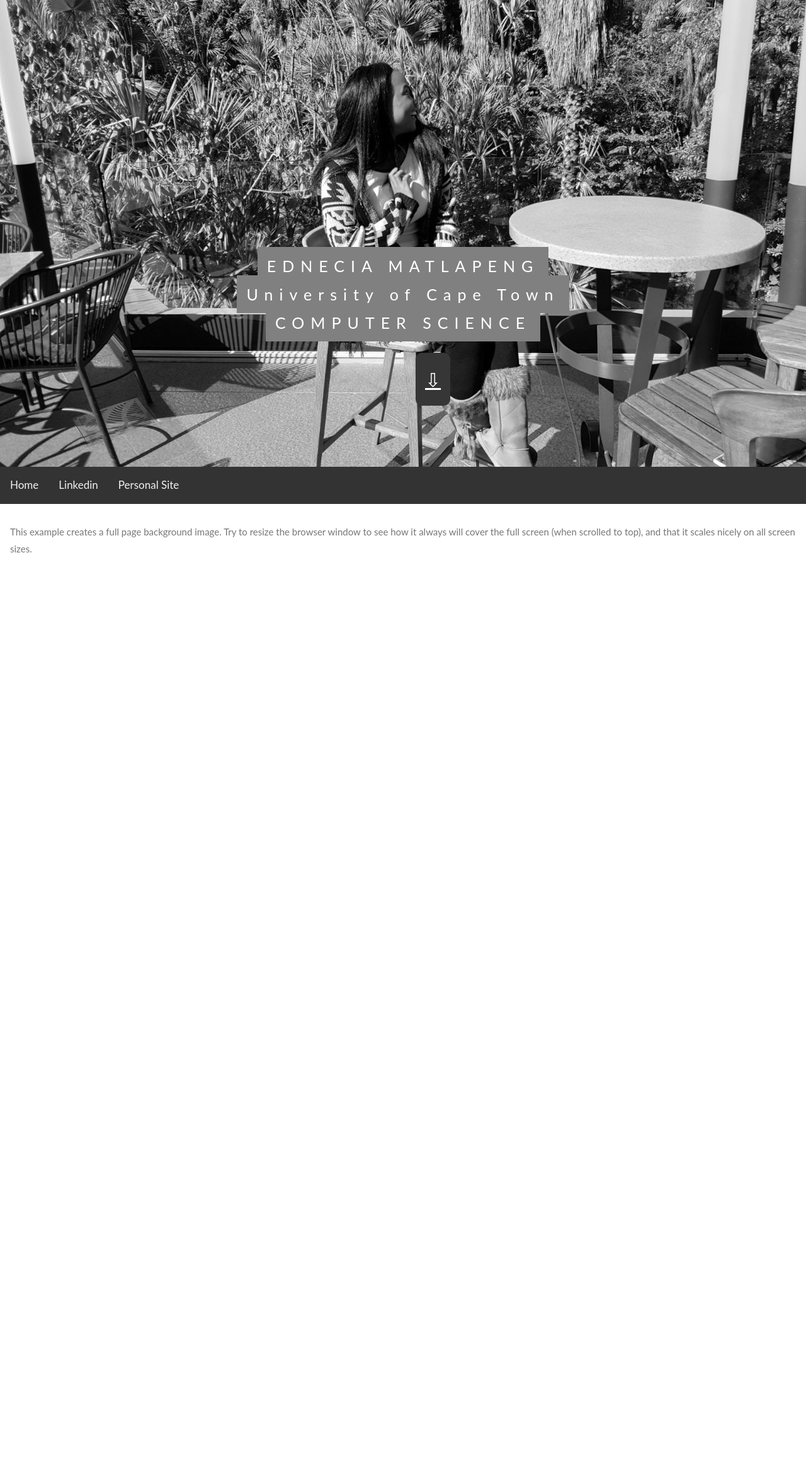
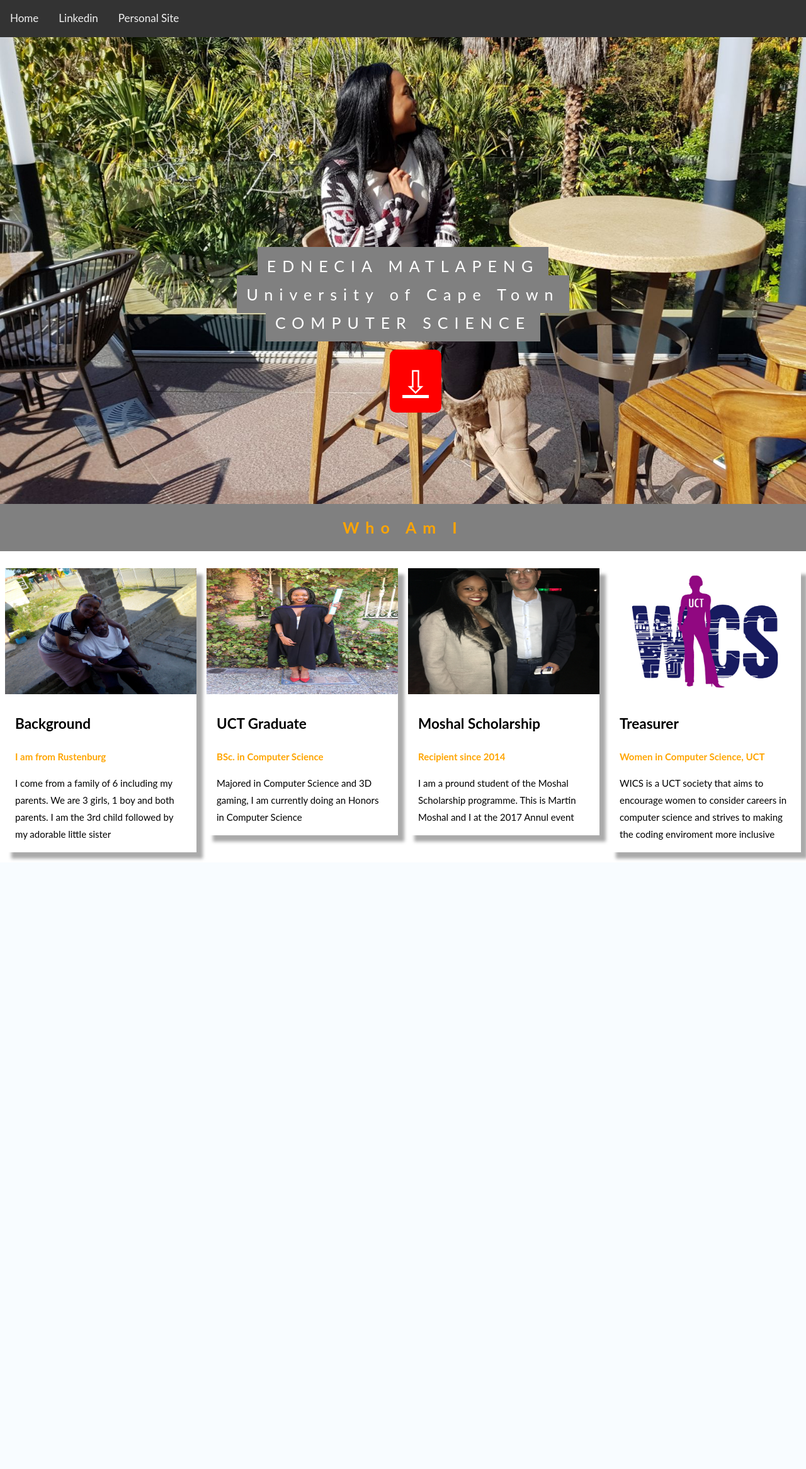
Before and after one commit to sewagodimo/first-website, a PHP site: page / in a window 1280 px wide. Shown: the whole page at 63% size. After the commit the page ends 1366 px from the top, so only its background shows below. Run offline with PHP 8.4, Linux system fonts and the light colour scheme.

Commit message:
Fixed the who am I cards

```diff
--- a/index.css
+++ b/index.css
@@ -7,8 +7,8 @@
   color: #777;
 }
 /* CSS FOR THE NAV BAR inside the navbar */
-body{
-
+html{
+	 box-sizing: border-box;
 }
 
 .main {
@@ -20,8 +20,12 @@
   overflow: hidden;
   background-color: #333;
   position: fixed;
-  bottom: 0;
+  top: 0;
   width: 100%;
+}
+.heading{
+	 width: 100%;
+	   z-index: 99;
 }
 
 .navbar a {
@@ -40,19 +44,21 @@
 .bg {
     /* The image used */
     background-image: url("images/happy.jpg");
-
     /* Full height */
     height: 100%;
-
-
+    /* Grey Scale */
+     -webkit-filter: grayscale(100%); /* Safari 6.0 - 9.0 */
+    filter: grayscale(100%);
     /* Center and scale the image nicely */
     background-position: center;
     background-repeat: no-repeat;
     background-size: cover;
 }
 .bg:hover{
-    -webkit-filter: grayscale(100%); /* Safari 6.0 - 9.0 */
-    filter: grayscale(100%);
+	/* Grey Scale */
+	    -webkit-filter: grayscale(0%); /* Safari 6.0 - 9.0 */
+    filter: grayscale(0%);
+
 }
 .caption {
   position: absolute;
@@ -63,19 +69,63 @@
   width: 100%;
   text-align: center;
   color: #000;
+
+}
+.heading {
+
+  left: 0;
+  top: 50%;
+  font-size: 25px;
+  font-weight: bold;
+  padding-bottom: 5px;
+  width: 100%;
+  text-align: center;
+  color: #000;
+
+  background-color: grey;
+  color: orange;
+  padding: 15px;
+  top: 15%;
+  letter-spacing: 10px;
+
 }
 
 .caption span.border {
   background-color: grey;
   color: #fff;
   padding: 15px;
+  top: 15%;
   letter-spacing: 10px;
 }
+
+@media (max-width: 650px) {
+  .caption{
+    font-size: 15px;
+  }
+  .caption span.border {
+  	 padding: 10px;
+  }
+   #scrolldown {
+  	   padding: 15px;
+  }
+}
+@media (max-width: 300px) {
+  .caption{
+    font-size: 10px;
+  }
+  .caption span.border {
+  	 padding: 5px;
+  }
+  #scrolldown {
+  	   padding: 10px;
+  }
+}
 #scrolldown {
-    /* Hidden by default */
+    /
     position: absolute; /* Fixed/sticky position */
     /* Place the button at the bottom of the page */
-    font-size: 30px;
+    font-size: 50px;
+    width: 100px;
     /* Place the button 30px from the right */
     z-index: 99; /* Make sure it does not overlap */
     border: none; /* Remove borders */
@@ -83,6 +133,54 @@
     background-color: red; /* Set a background color */
     color: white; /* Text color */
     cursor: pointer; /* Add a mouse pointer on hover */
-    padding: 15px; /* Some padding */
+    padding: 20px; /* Some padding */
     border-radius: 10px; /* Rounded corners */
 }
+
+/**-----------------------------------------The WHO AM I----------------------------*/
+*, *:before, *:after {
+  box-sizing: inherit;
+}
+
+.column {
+  float: left;
+  width: 25%;
+  margin-bottom: 16px;
+  padding: 0 8px;
+
+}
+.mainbox{
+	background: white;
+}
+
+@media (max-width: 650px) {
+  .column {
+    width: 100%;
+    display: block;
+  }
+}
+
+.card {
+  box-shadow: 0 12px 16px 0 rgba(0, 0, 0, 0.2);
+    box-shadow: 10px 10px 5px #aaaaaa;
+  background: white;
+
+}
+
+.container {
+  padding: 0 16px;
+  color: black;
+
+}
+
+.container::after, .row::after {
+  content: "";
+  clear: both;
+  display: table;
+
+}
+
+.title {
+  color: orange;
+  font-weight: bold;
+}
--- a/index.html
+++ b/index.html
@@ -7,6 +7,8 @@
  <link rel="shortcut icon" href="images/ednecia.png">
 </head>
 <body>
+
+
 <div class="bg nav" id ="home">
 	 <div class="caption">
     <span class="border" >EDNECIA MATLAPENG</span>
@@ -15,22 +17,72 @@
     <br>
     <span class="border" >COMPUTER SCIENCE</span>
     <br>
-    <!--a href="#heading" id="scrolldown" >&#x21E9 </a-->
-    <nav>
-        <ul>
-     <a href="#heading"  id="scrolldown"  onclick="test('heading'); return false;" >&#x21E9 </a>
-      </ul>
-    </nav>
-     </p>
-  </div>
-  </div>
-<div class="main nav" id="heading">  <p>This example creates a full page background image. Try to resize the browser window to see how it always will cover the full screen (when scrolled to top), and that it scales nicely on all screen sizes.</p>
-</div>
-<div class="navbar">
+    <div class="navbar">
   <a href="#home">Home</a>
   <a href="https://www.linkedin.com/in/sewagodimo-matlapeng-b502b9103/" target="_blank">Linkedin</a>
   <a href="https://ednecia-personal.herokuapp.com/pages/Home" target="_blank">Personal Site</a>
 </div>
+    <!--a href="#heading" id="scrolldown" >&#x21E9 </a-->
+    <nav>
+        <ul>
+     <a href="#scrolldown"  id="scrolldown"  onclick="test('heading'); return false;" >&#x21E9 </a>
+      </ul>
+    </nav>
+  </div>
+  </div>
+  <div class="heading" id="heading">Who Am I</div>
+<div class="mainbox" >
+<br>
+<div class="row">
+
+  <div class="column">
+    <div class="card">
+      <img src="images/parents.jpg" alt="my parents" style="width:100%;height:200px;">
+      <div class="container">
+        <h2>Background</h2>
+        <p class="title">I am from Rustenburg</p>
+        <p>I come from a family of 6 including my parents. We are 3 girls, 1 boy and both parents. I am the 3rd child followed by my adorable little sister</p>
+      </div>
+    </div>
+  </div>
+
+  <div class="column">
+    <div class="card">
+      <img src="images/grad.jpg" alt="my graduation picture" style="width:100%;height:200px;">
+      <div class="container">
+        <h2>UCT Graduate</h2>
+        <p class="title">BSc. in Computer Science</p>
+        <p>Majored in Computer Science and 3D gaming, I am currently doing an Honors in Computer Science</p>
+      </div>
+    </div>
+  </div>
+
+ <div class="column">
+    <div class="card">
+      <img src="images/moshal.jpg" alt="me with martin" style="width:100%; height:200px;">
+      <div class="container">
+        <h2 href="www.moshalscholarship.org">Moshal Scholarship </h2>
+        <p class="title">Recipient since 2014</p>
+        <p>I am a pround  student of the Moshal Scholarship programme. This is Martin Moshal and I at the 2017 Annul event</p>
+
+      </div>
+    </div>
+      </div>
+
+ <div class="column">
+    <div class="card">
+      <img src="images/wics.png" alt="Women In Computioniuner Science" style="width:100%;height:200px;">
+      <div class="container">
+        <h2>Treasurer</h2>
+        <p class="title">Women in Computer Science, UCT</p>
+        <p>WICS is a UCT society that aims to encourage women to consider careers in computer science and strives to making the coding enviroment more inclusive</p>
+      </div>
+    </div>
+  </div>
+
+
+   </div>
+   </div>
 
 </body>
 </html>
```
Also changed, not shown: images/ednecia.png, images/grad.jpg (added), images/moshal.jpg (added), images/parents.jpg (added), images/squad.jpg (added), images/wics.png (added).
